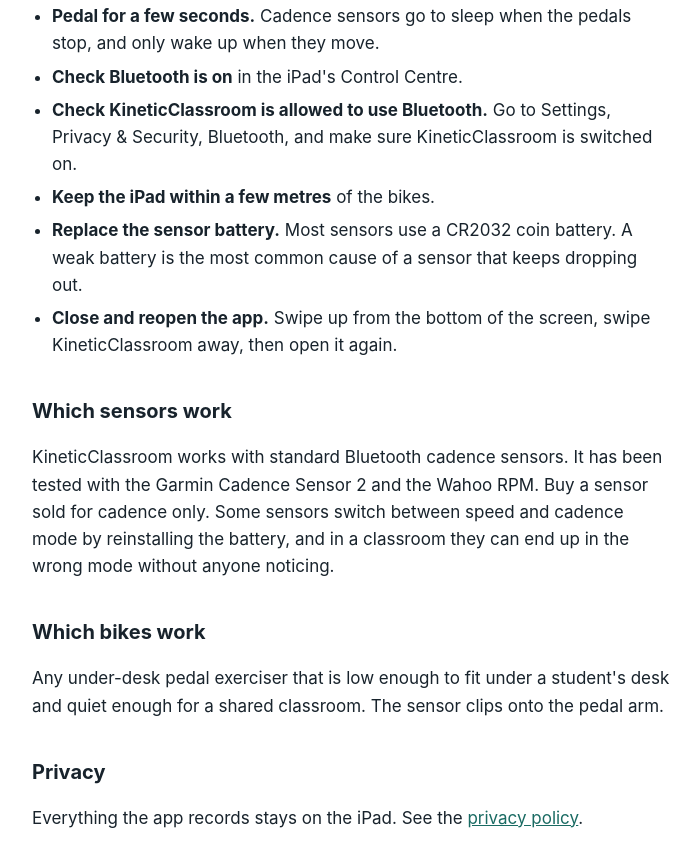
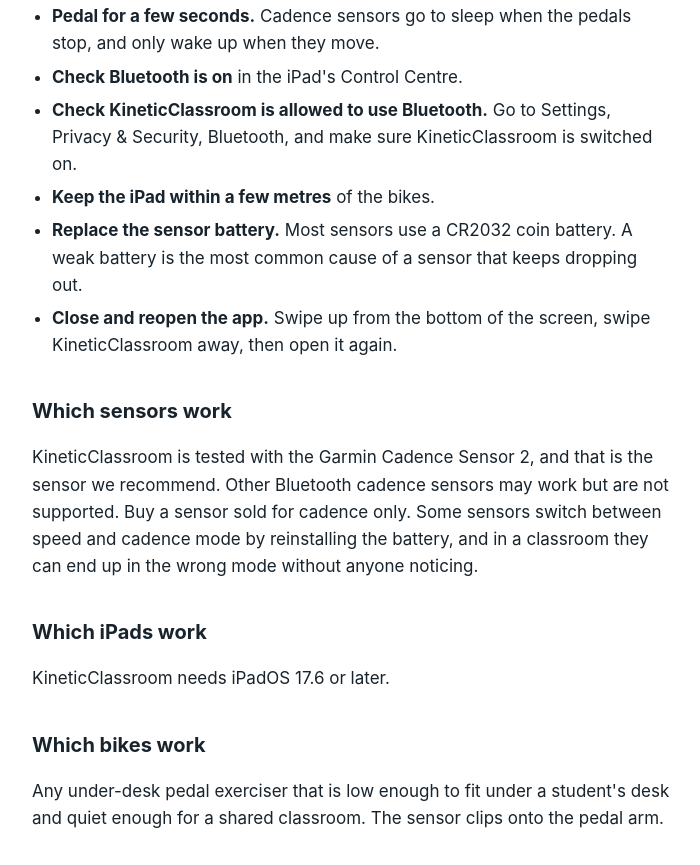
Before and after one commit to DaveFSL/kineticclassroom-site, a plain HTML site: page support.html in a window 1280 px wide. Shown: the part 451-1316 px from the top of the page, without its empty margins (288-988 px from the left). Drawn offline with Linux system fonts and the light colour scheme.

Commit message:
Add files via upload

```diff
--- a/support.html
+++ b/support.html
@@ -30,7 +30,10 @@
   </ul>
 
   <h2>Which sensors work</h2>
-  <p>KineticClassroom works with standard Bluetooth cadence sensors. It has been tested with the Garmin Cadence Sensor 2 and the Wahoo RPM. Buy a sensor sold for cadence only. Some sensors switch between speed and cadence mode by reinstalling the battery, and in a classroom they can end up in the wrong mode without anyone noticing.</p>
+  <p>KineticClassroom is tested with the Garmin Cadence Sensor 2, and that is the sensor we recommend. Other Bluetooth cadence sensors may work but are not supported. Buy a sensor sold for cadence only. Some sensors switch between speed and cadence mode by reinstalling the battery, and in a classroom they can end up in the wrong mode without anyone noticing.</p>
+
+  <h2>Which iPads work</h2>
+  <p>KineticClassroom needs iPadOS 17.6 or later.</p>
 
   <h2>Which bikes work</h2>
   <p>Any under-desk pedal exerciser that is low enough to fit under a student's desk and quiet enough for a shared classroom. The sensor clips onto the pedal arm.</p>
```
